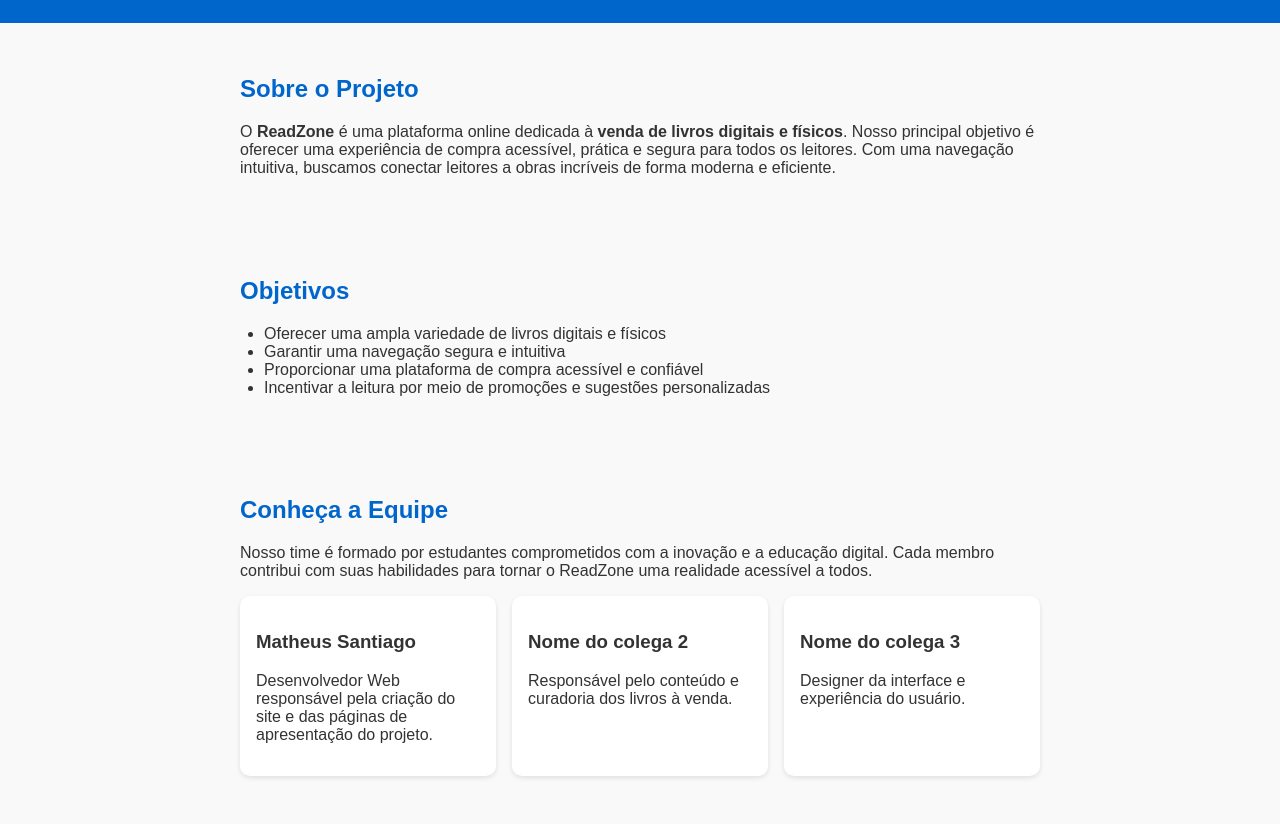
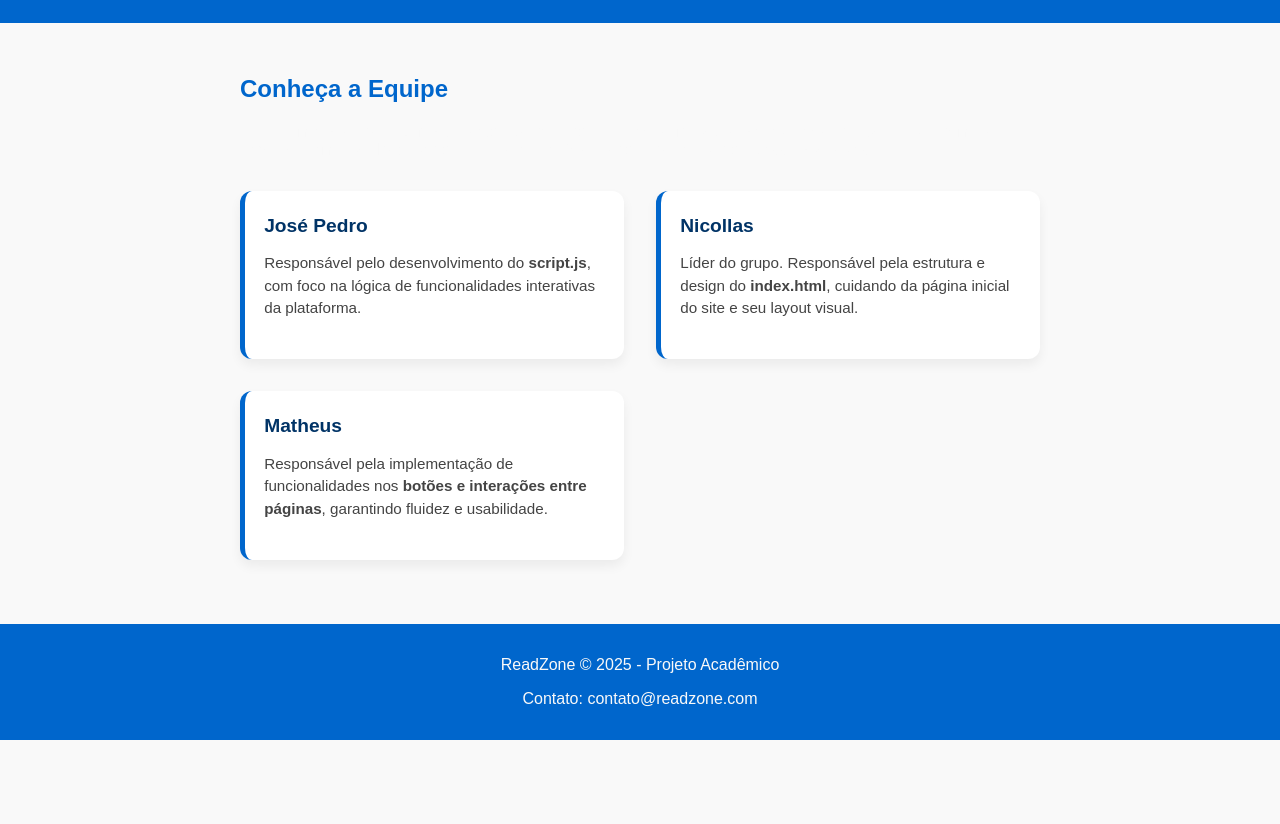
Before and after one commit to P-rojeto/ReadZone, a plain HTML site: page sobre/equipe.html in a window 1280 px wide. Shown: the part 89-913 px from the top of the page. After the commit the page ends 829 px from the top, so only its background shows below. Drawn offline with Linux system fonts and the light colour scheme.

```diff
--- a/sobre/equipe.html
+++ b/sobre/equipe.html
@@ -8,7 +8,7 @@
     body {
       font-family: Arial, sans-serif;
       background-color: #f9f9f9;
-      color: #333;
+      color: #f9f9f9;
       margin: 0;
       padding: 0;
     }
@@ -31,18 +31,39 @@
     }
     .membros {
   display: grid;
-      grid-template-columns: repeat(auto-fit, minmax(250px, 1fr));
-      gap: 1em;
-      margin-top: 1em;
+  grid-template-columns: repeat(auto-fit, minmax(280px, 1fr));
+  gap: 2em;
+  margin-top: 2em;
 }
+
 .membro {
-      background-color: white;
-      border-radius: 10px;
-      padding: 1em;
-      box-shadow: 0 2px 5px rgba(0, 0, 0, 0.1);
+  background-color: #ffffff;
+  border-left: 5px solid #0066cc;
+  border-radius: 12px;
+  padding: 1.5em 1.2em;
+  box-shadow: 0 6px 12px rgba(0, 0, 0, 0.06);
+  transition: transform 0.3s ease, box-shadow 0.3s ease;
+}
+
+.membro:hover {
+  transform: translateY(-4px);
+  box-shadow: 0 10px 20px rgba(0, 0, 0, 0.1);
+}
+
+.membro h3 {
+  margin-top: 0;
+  color: #003366;
+  font-size: 1.2em;
+  margin-bottom: 0.5em;
+}
+
+.membro p {
+  font-size: 0.95em;
+  color: #444;
+  line-height: 1.5;
 }
     footer {
-      background-color: #eee;
+      background-color: #0066cc;
       text-align: center;
       padding: 1em;
       margin-top: 2em;
@@ -51,23 +72,8 @@
 </head>
 <body>
   <header>
-    <h1>ReadZone - Sobre o Projeto</h1>
+    <h1>ReadZone - Sobre a Equipe</h1>
   </header>
-
-  <section id="projeto">
-    <h2>Sobre o Projeto</h2>
-    <p>O <strong>ReadZone</strong> é uma plataforma online dedicada à <strong>venda de livros digitais e físicos</strong>. Nosso principal objetivo é oferecer uma experiência de compra acessível, prática e segura para todos os leitores. Com uma navegação intuitiva, buscamos conectar leitores a obras incríveis de forma moderna e eficiente.</p>
-  </section>
-
-  <section id="objetivos">
-    <h2>Objetivos</h2>
-    <ul>
-      <li>Oferecer uma ampla variedade de livros digitais e físicos</li>
-      <li>Garantir uma navegação segura e intuitiva</li>
-      <li>Proporcionar uma plataforma de compra acessível e confiável</li>
-      <li>Incentivar a leitura por meio de promoções e sugestões personalizadas</li>
-    </ul>
-  </section>
 
  <section id="equipe">
   <h2>Conheça a Equipe</h2>
@@ -75,16 +81,16 @@
 
   <div class="membros">
     <div class="membro">
-        <h3>Matheus Santiago</h3>
-        <p>Desenvolvedor Web responsável pela criação do site e das páginas de apresentação do projeto.</p>
+      <h3>José Pedro</h3>
+      <p>Responsável pelo desenvolvimento do <strong>script.js</strong>, com foco na lógica de funcionalidades interativas da plataforma.</p>
     </div>
     <div class="membro">
-        <h3>Nome do colega 2</h3>
-        <p>Responsável pelo conteúdo e curadoria dos livros à venda.</p>
+      <h3>Nicollas</h3>
+      <p>Líder do grupo. Responsável pela estrutura e design do <strong>index.html</strong>, cuidando da página inicial do site e seu layout visual.</p>
     </div>
     <div class="membro">
-        <h3>Nome do colega 3</h3>
-        <p>Designer da interface e experiência do usuário.</p>
+      <h3>Matheus</h3>
+      <p>Responsável pela implementação de funcionalidades nos <strong>botões e interações entre páginas</strong>, garantindo fluidez e usabilidade.</p>
     </div>
   </div>
 </section>
```
Lines whose indentation alone changed are shown as unchanged.
